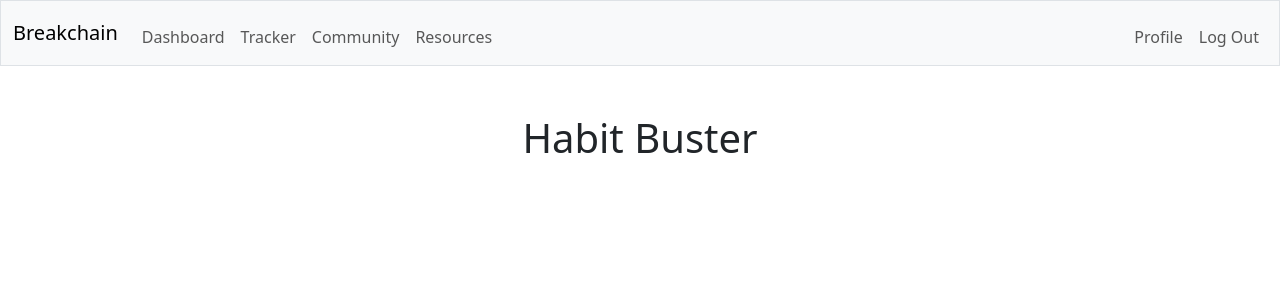
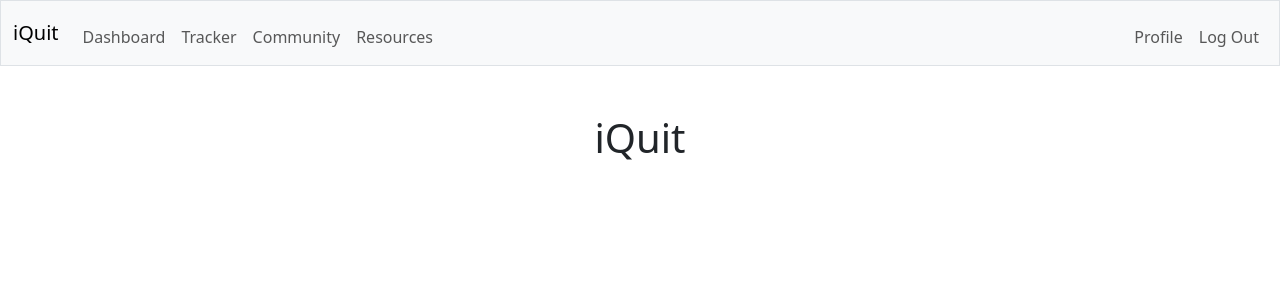
Before and after one commit to manchunyu/iquit, a Flask app: page / in a window 1280 px wide. Shown: the top 300 px of the page. Run offline with Flask 3, Linux system fonts and the light colour scheme; a user stored in the database is signed in; some libraries are stand-ins or nearby versions.

Commit message:
Rename app Rename app, reroute database Rename database Rename app Rename app

```diff
--- a/app.py
+++ b/app.py
@@ -8,7 +8,7 @@ from werkzeug.security import check_password_hash, generate_password_hash
 from helpers import apology, login_required
 
 app = Flask(__name__)
-db = SQL("sqlite:///habit.db")
+db = SQL("sqlite:///iquit.db")
 
 app.config["SESSION_PERMANENT"] = False
 app.config["SESSION_TYPE"] = "filesystem"
--- a/templates/index.html
+++ b/templates/index.html
@@ -3,5 +3,5 @@
 {% block title %}Homepage{% endblock %}
 
 {% block main %}
-    <h1>Habit Buster</h1>
+    <h1>iQuit</h1>
 {% endblock %}
--- a/templates/layout.html
+++ b/templates/layout.html
@@ -23,7 +23,7 @@
 
         <nav class="bg-light border navbar navbar-expand-md navbar-light">
             <div class="container-fluid">
-                <a class="navbar-brand" href="/">Breakchain</a>
+                <a class="navbar-brand" href="/">iQuit</a>
                 <button aria-controls="navbar" aria-expanded="false" aria-label="Toggle navigation" class="navbar-toggler" data-bs-target="#navbar" data-bs-toggle="collapse" type="button">
                     <span class="navbar-toggler-icon"></span>
                 </button>
```
Also changed, not shown: README.md, iquit.db (renamed from habit.db), 2 other files.
